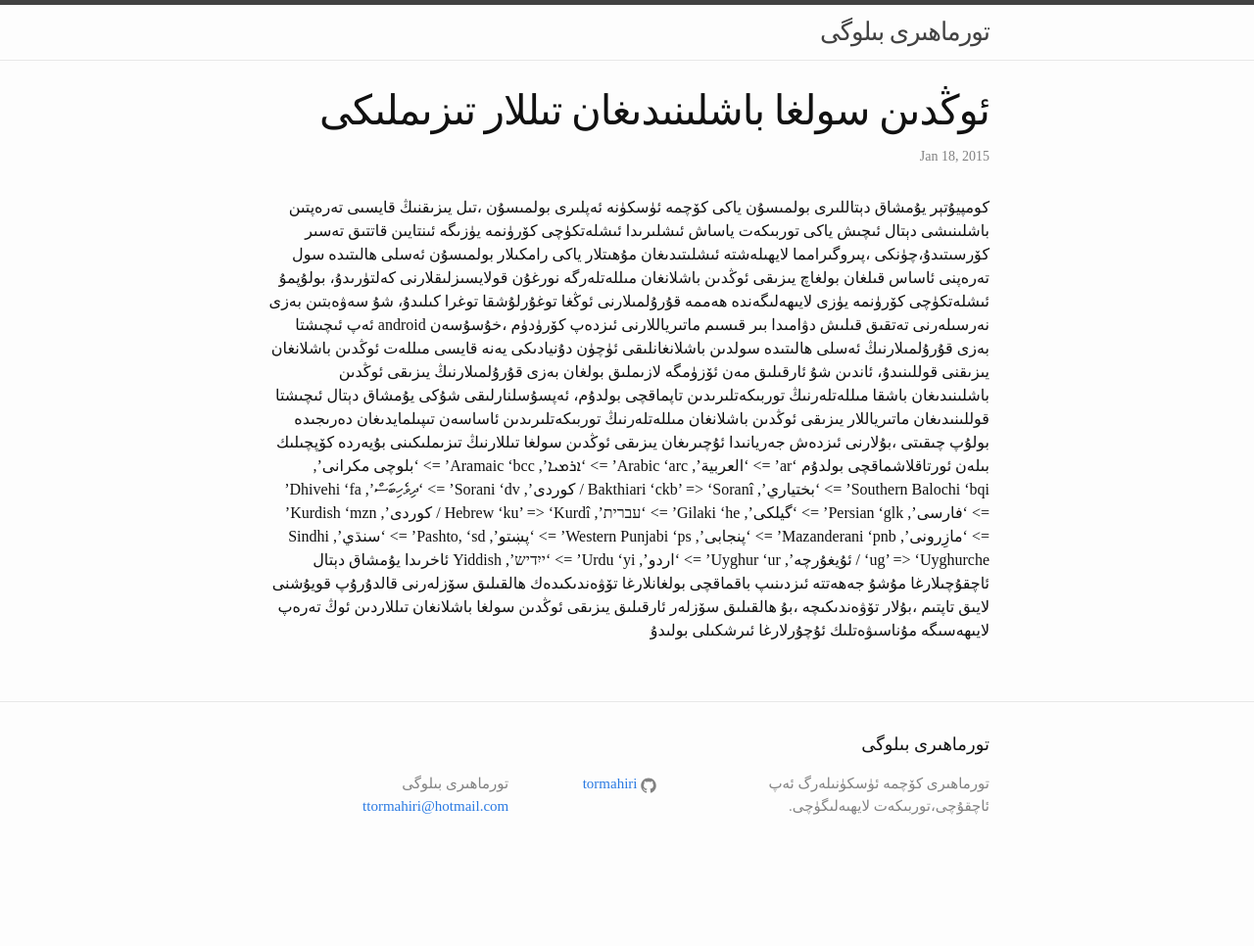
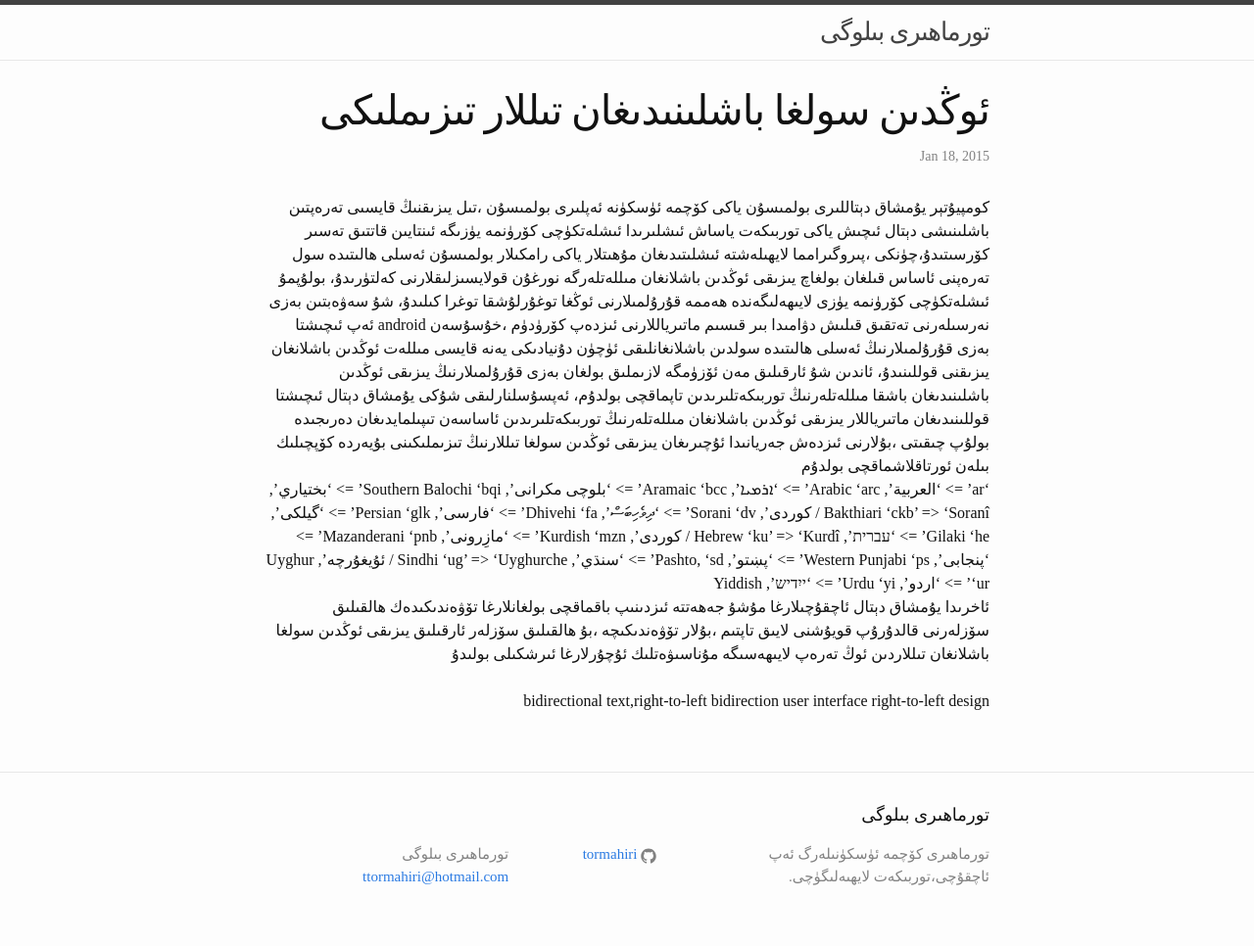
Before and after one commit to tormahiri/blog, a Jekyll site: the page built from _posts/2015-01-18-ogdin-solga-bashlinidigan-tellar.markdown, in a window 1280 px wide. Shown: the whole page at 98% size. Built offline with Jekyll 4.4.1, drawn with Linux system fonts in a browser that asks for light colours; before the commit the page ends 900 px from its top, so only the background shows below that.

Commit message:
Update 2015-01-18-ogdin-solga-bashlinidigan-tellar.markdown

```diff
--- a/_posts/2015-01-18-ogdin-solga-bashlinidigan-tellar.markdown
+++ b/_posts/2015-01-18-ogdin-solga-bashlinidigan-tellar.markdown
@@ -6,6 +6,7 @@ categories: language
 ---
 كومپيۇتېر يۇمشاق دېتاللىرى بولمىسۇن ياكى كۆچمە ئۈسكۈنە ئەپلىرى بولمىسۇن ،تىل يىزىقنىڭ قايسىى تەرەپتىن باشلىنىشى
 دېتال ئىچىش ياكى توربىكەت ياساش ئىشلىرىدا ئىشلەتكۈچى كۆرۈنمە يۈزىگە ئىنتايىن قاتتىق تەسىر كۆرسىتىدۇ،چۈنكى ،پىروگىرامما لايھىلەشتە ئىشلىتىدىغان مۇھىتلار ياكى رامكىلار بولمىسۇن ئەسلى ھالىتىدە سول تەرەپنى ئاساس قىلغان بولغاچ يىزىقى ئوڭدىن باشلانغان مىللەتلەرگە نورغۇن قولايسىزلىقلارنى كەلتۈرىدۇ، بولۇپمۇ ئىشلەتكۈچى كۆرۈنمە يۈزى لايىھەلىگەندە ھەممە قۇرۇلمىلارنى ئوڭغا توغۇرلۇشقا توغرا كىلىدۇ، شۇ سەۋەبتىن بەزى نەرسىلەرنى تەتقىق قىلىش دۋامىدا بىر قىسىم ماتىرياللارنى ئىزدەپ كۆرۈدۈم ،خۇسۇسەن android ئەپ ئىچىشتا بەزى قۇرۇلمىلارنىڭ ئەسلى ھالىتىدە سولدىن باشلانغانلىقى ئۈچۈن دۇنيادىكى يەنە قايسى مىللەت ئوڭدىن باشلانغان يىزىقنى قوللىنىدۇ، ئاندىن شۇ ئارقىلىق مەن ئۆزۈمگە لازىملىق بولغان بەزى قۇرۇلمىلارنىڭ يىزىقى ئوڭدىن باشلىنىدىغان باشقا مىللەتلەرنىڭ توربىكەتلىرىدىن تاپماقچى بولدۇم، ئەپسۇسلنارلىقى شۇكى يۇمشاق دېتال ئىچىشتا قوللىنىدىغان ماتىرياللار يىزىقى ئوڭدىن باشلانغان مىللەتلەرنىڭ توربىكەتلىرىدىن ئاساسەن تىپىلمايدىغان دەرىجىدە بولۇپ چىقىتى ،بۇلارنى ئىزدەش جەريانىدا ئۇچىرىغان يىزىقى ئوڭدىن سولغا تىللارنىڭ تىزىملىكىنى بۇيەردە كۆپچىلىك بىلەن ئورتاقلاشماقچى بولدۇم
+<br>
 'ar' => 'العربية', Arabic
 'arc' => 'ܐܪܡܝܐ', Aramaic
 'bcc' => 'بلوچی مکرانی', Southern Balochi
@@ -23,5 +24,10 @@ categories: language
 'ug' => 'Uyghurche / ئۇيغۇرچە', Uyghur
 'ur' => 'اردو', Urdu
 'yi' => 'ייִדיש', Yiddish
+<br>
 ئاخرىدا يۇمشاق دېتال ئاچقۇچىلارغا مۇشۇ جەھەتتە ئىزدىنىپ باقماقچى بولغانلارغا تۆۋەندىكىدەك ھالقىلىق سۆزلەرنى قالدۇرۇپ قويۇشنى لايىق تاپتىم ،بۇلار تۆۋەندىكىچە ،بۇ ھالقىلىق سۆزلەر ئارقىلىق
 يىزىقى  ئوڭدىن سولغا باشلانغان تىللاردىن ئوڭ تەرەپ لايىھەسىگە مۇناسىۋەتلىك ئۇچۇرلارغا ئىرشكىلى بولىدۇ
+<br>
+bidirectional text,right-to-left
+bidirection user interface
+right-to-left design
```
